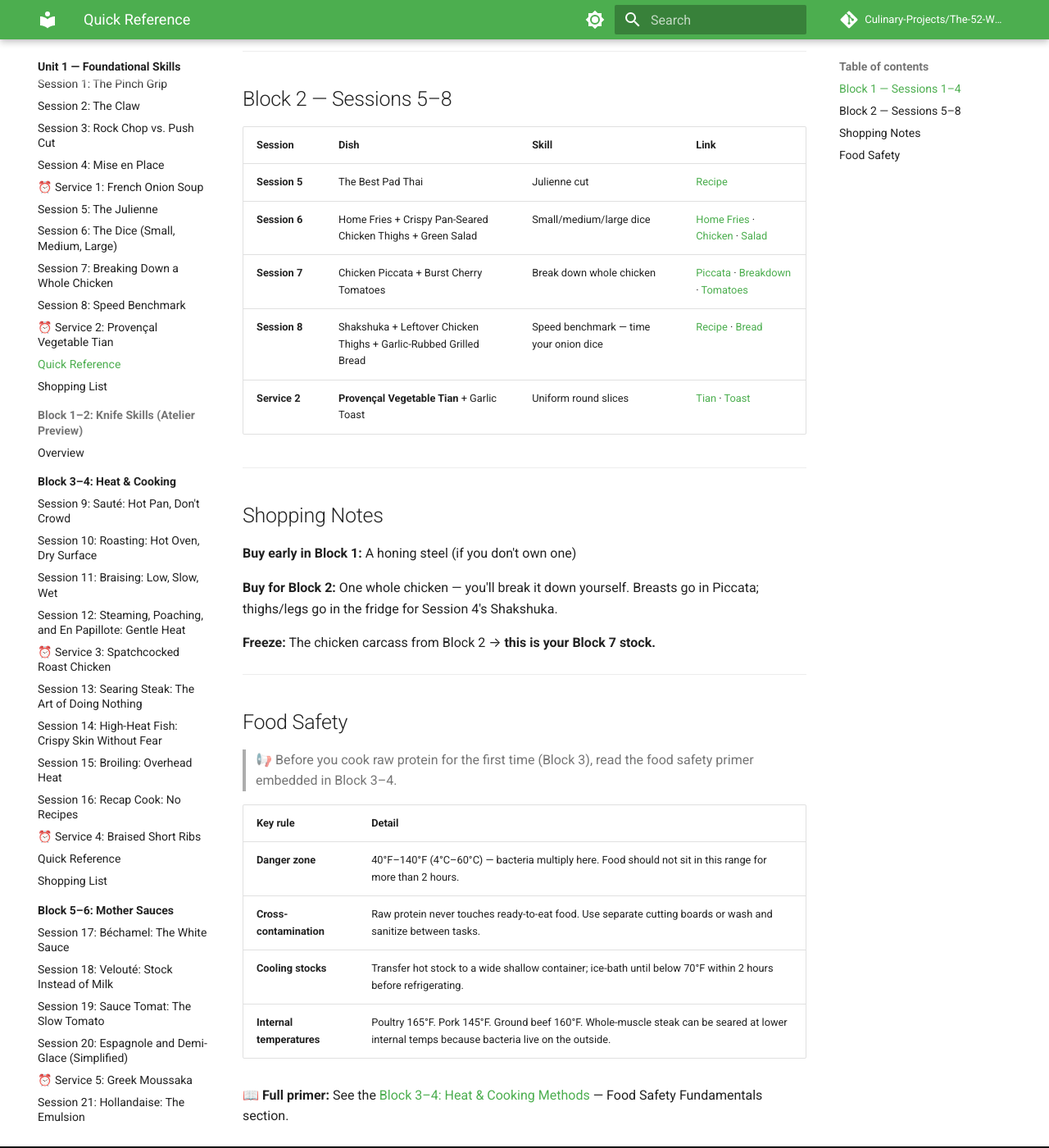
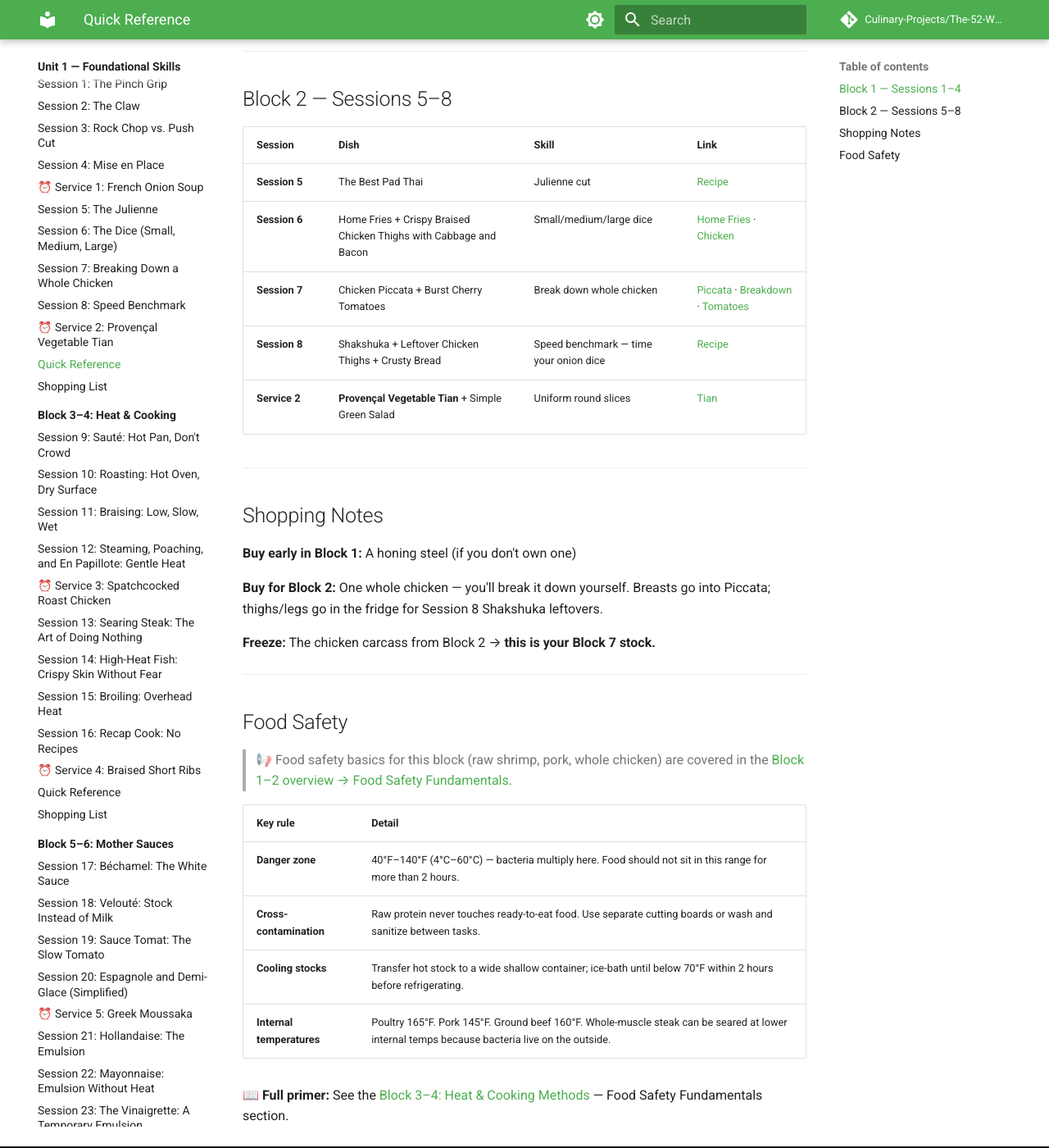
Before and after one commit to Culinary-Projects/The-52-Week-Culinary-Project, an MkDocs documentation site: the page built from docs/blocks/01-foundational-skills/01-02-knife-skills/quick-ref.md, in a window 1280 px wide and 1400 px high, scrolled down 726 px. Shown: the whole window at 82% size. Built offline with MkDocs 1.6.1 and Material for MkDocs 9.7.7, drawn with Linux system fonts in a browser that asks for light colours; comment, search, counter and statistics services are not loaded.

Commit message:
Update quick-ref and mkdocs.yml
quick-ref:
- Session 6: swap chicken to braised cabbage/bacon recipe + link
- Session 8: garlic bread → crusty bread; remove dead bread link
- Service 2: garlic toast → simple green salad; remove dead toast link
- Shopping notes: fix 'Session 4' → 'Session 8' for Shakshuka leftovers
- Food safety note: point to Block 1-2 index (section now exists there)

mkdocs.yml: remove stale Atelier Preview nav entry

```diff
--- a/docs/blocks/01-foundational-skills/01-02-knife-skills/quick-ref.md
+++ b/docs/blocks/01-foundational-skills/01-02-knife-skills/quick-ref.md
@@ -21,10 +21,10 @@
 | Session | Dish | Skill | Link |
 |-----|------|-------|------|
 | **Session 5** | The Best Pad Thai | Julienne cut | [Recipe](https://www.seriouseats.com/pad-thai-recipe-11680356) |
-| **Session 6** | Home Fries + Crispy Pan-Seared Chicken Thighs + Green Salad | Small/medium/large dice | [Home Fries](https://www.seriouseats.com/crispy-potato-home-fries-red-onion-poblano-pepper-recipe) · [Chicken](https://www.seriouseats.com/easy-pan-roasted-chicken-breast-lemon-rosemary-pan-sauce-recipe) · [Salad](https://www.seriouseats.com/simple-vinaigrette-recipe) |
+| **Session 6** | Home Fries + Crispy Braised Chicken Thighs with Cabbage and Bacon | Small/medium/large dice | [Home Fries](https://www.seriouseats.com/crispy-potato-home-fries-red-onion-poblano-pepper-recipe) · [Chicken](https://www.seriouseats.com/braised-chicken-thighs-cabbage-bacon-recipe) |
 | **Session 7** | Chicken Piccata + Burst Cherry Tomatoes | Break down whole chicken | [Piccata](https://www.seriouseats.com/chicken-piccata-italian-fried-cutlet-recipe) · [Breakdown](https://www.seriouseats.com/knife-skills-how-to-break-down-a-chicken) · [Tomatoes](https://www.seriouseats.com/fast-easy-pasta-blistered-cherry-tomato-sauce-recipe) |
-| **Session 8** | Shakshuka + Leftover Chicken Thighs + Garlic-Rubbed Grilled Bread | Speed benchmark — time your onion dice | [Recipe](https://www.seriouseats.com/shakshuka-north-african-shirred-eggs-tomato-pepper-recipe) · [Bread](https://www.seriouseats.com/easy-weeknight-garlic-bread-recipe-8641247) |
-| **Service 2** | **Provençal Vegetable Tian** + Garlic Toast | Uniform round slices | [Tian](https://www.seriouseats.com/summer-vegetable-tian-ratatouille-recipe) · [Toast](https://www.seriouseats.com/easy-weeknight-garlic-bread-recipe-8641247) |
+| **Session 8** | Shakshuka + Leftover Chicken Thighs + Crusty Bread | Speed benchmark — time your onion dice | [Recipe](https://www.seriouseats.com/shakshuka-north-african-shirred-eggs-tomato-pepper-recipe) |
+| **Service 2** | **Provençal Vegetable Tian** + Simple Green Salad | Uniform round slices | [Tian](https://www.seriouseats.com/summer-vegetable-tian-ratatouille-recipe) |
 
 ---
 
@@ -32,7 +32,7 @@
 
 **Buy early in Block 1:** A honing steel (if you don't own one)
 
-**Buy for Block 2:** One whole chicken — you'll break it down yourself. Breasts go in Piccata; thighs/legs go in the fridge for Session 4's Shakshuka.
+**Buy for Block 2:** One whole chicken — you'll break it down yourself. Breasts go into Piccata; thighs/legs go in the fridge for Session 8 Shakshuka leftovers.
 
 **Freeze:** The chicken carcass from Block 2 → **this is your Block 7 stock.**
 
@@ -40,7 +40,7 @@
 
 ## Food Safety
 
-> 📢 Before you cook raw protein for the first time (Block 3), read the food safety primer embedded in Block 3–4.
+> 📢 Food safety basics for this block (raw shrimp, pork, whole chicken) are covered in the [Block 1–2 overview → Food Safety Fundamentals](index.md#food-safety-fundamentals).
 
 | Key rule | Detail |
 |----------|--------|
--- a/mkdocs.yml
+++ b/mkdocs.yml
@@ -59,8 +59,6 @@ nav:
       - "⏰ Service 2: Provençal Vegetable Tian": blocks/01-foundational-skills/01-02-knife-skills/service-2-provencal-vegetable-tian.md
       - Quick Reference: blocks/01-foundational-skills/01-02-knife-skills/quick-ref.md
       - Shopping List: blocks/01-foundational-skills/01-02-knife-skills/shopping-list.md
-    - "Block 1–2: Knife Skills (Atelier Preview)":
-      - Overview: blocks/01-foundational-skills/01-02-knife-skills-atelier/index.md
     - "Block 3–4: Heat & Cooking":
       - Overview: blocks/01-foundational-skills/03-04-heat-and-cooking/index.md
       - "Session 9: Sauté: Hot Pan, Don't Crowd": blocks/01-foundational-skills/03-04-heat-and-cooking/session-9-saute-hot-pan-don-t-crowd.md
```
